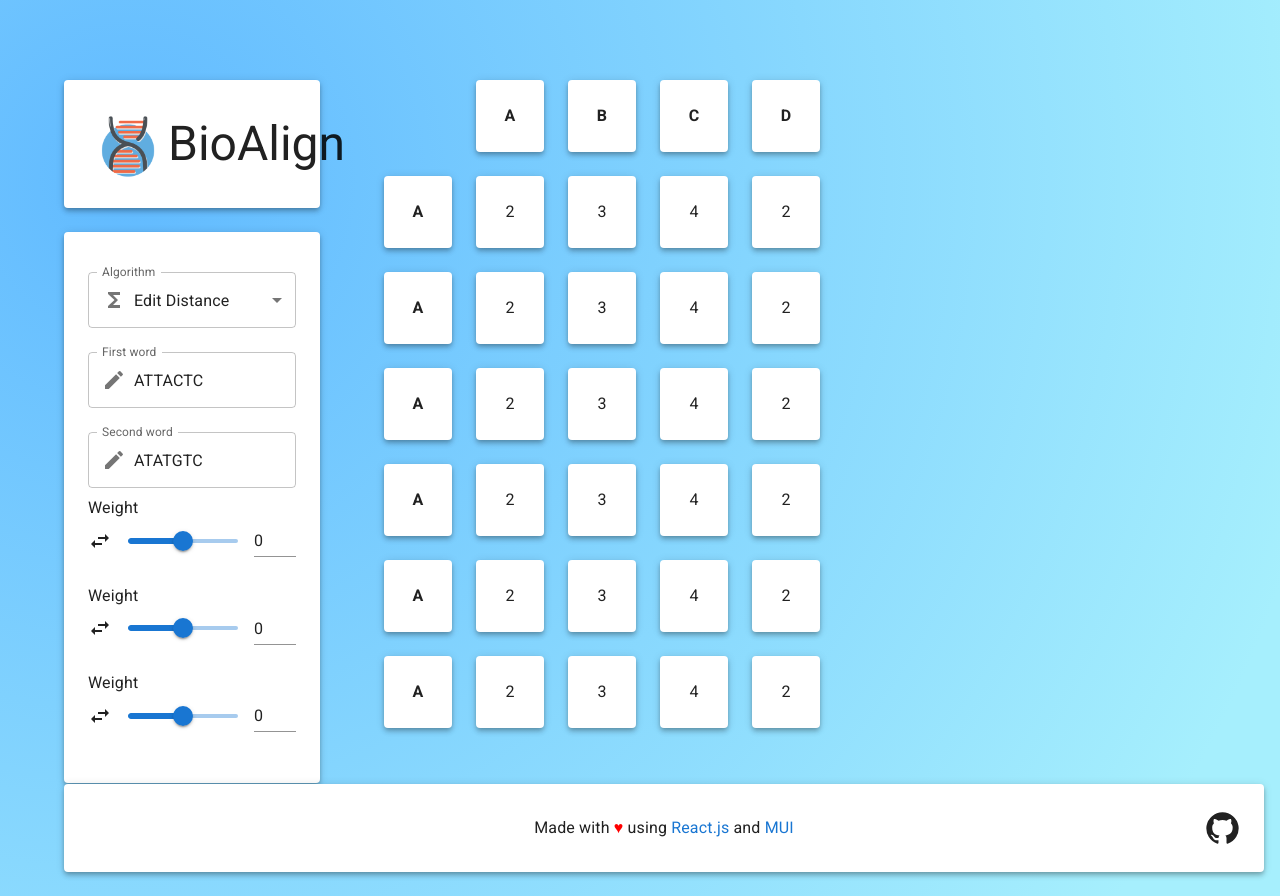
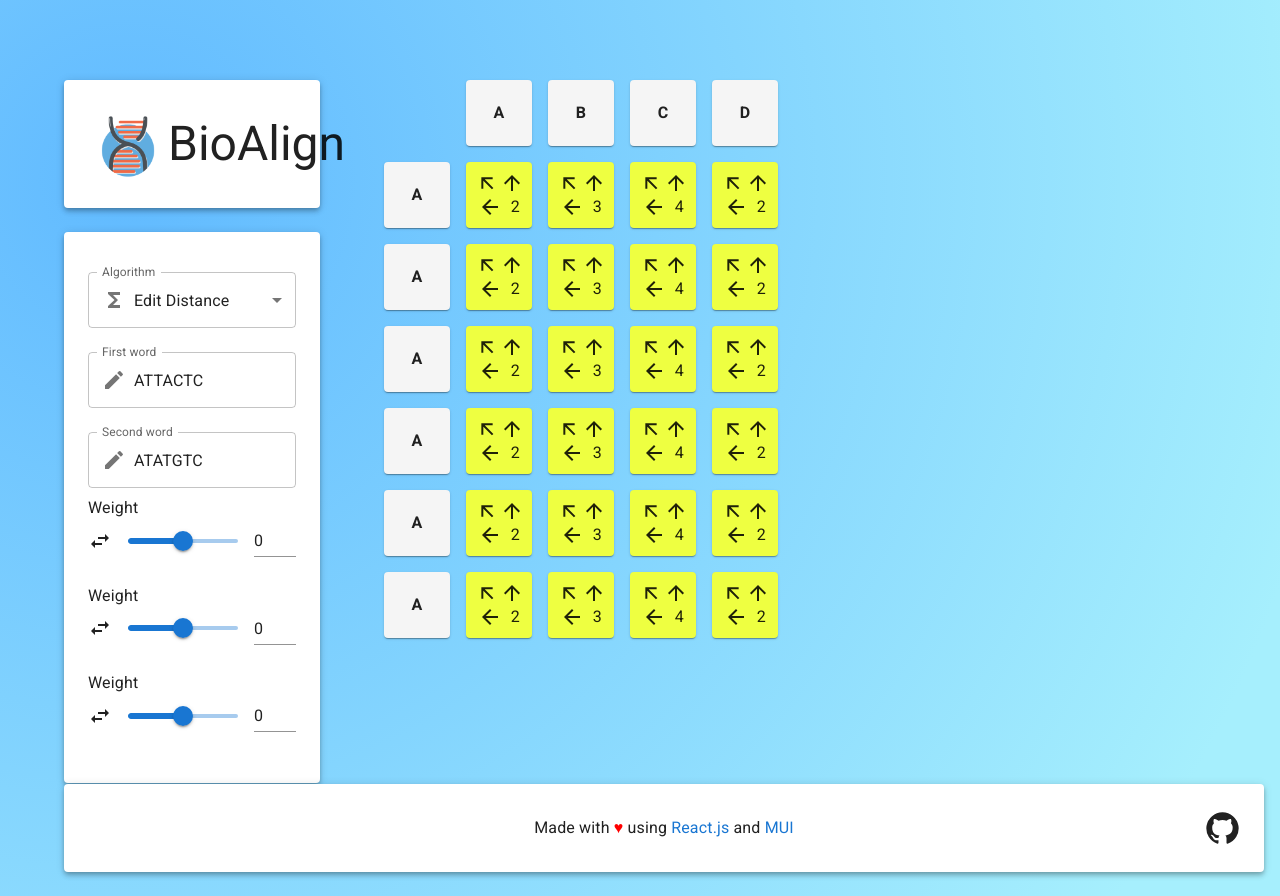
Before and after one commit to francescopastore/bio-align, a React (Create React App) app: page / in a window 1280 px wide. Built offline with nearby package versions, Linux system fonts and the light colour scheme.

Commit message:
Added card styles for numbers and letters

```diff
--- a/src/components/AppTable.js
+++ b/src/components/AppTable.js
@@ -54,6 +54,5 @@ const style = {
   container: {},
   row: {
     display: 'flex',
-    mb: 3,
   },
 }
--- a/src/components/AppTableCard.js
+++ b/src/components/AppTableCard.js
@@ -1,20 +1,58 @@
 import * as React from 'react'
 import Typography from '@mui/material/Typography'
-
-import AppContainer from './AppContainer'
+import Box from '@mui/material/Box'
+import Paper from '@mui/material/Paper'
+import ArrowUpwardIcon from '@mui/icons-material/ArrowUpward'
+import ArrowBackIcon from '@mui/icons-material/ArrowBack'
+import { lime, grey } from '@mui/material/colors'
 
 export default function AppTableCard(props) {
   const value = parseFloat(props.children.value)
-
+  style.paper.backgroundColor = generateColor(value)
   return (
-    <AppContainer style={{ width: 20, mr: 3 }}>
-      {isNaN(value) ? (
-        <Typography align="center" sx={{ fontWeight: 'bold' }}>
-          {props.children.value}
-        </Typography>
-      ) : (
-        <Typography align="center">{value}</Typography>
-      )}
-    </AppContainer>
+    <Paper sx={style.paper}>
+      {isNaN(value)
+        ? generateLetterCard(props.children.value)
+        : generateNumberCard(value)}
+    </Paper>
   )
 }
+
+function generateColor(value) {
+  if (isNaN(value)) {
+    return grey['A100']
+  } else {
+    return lime['A200']
+  }
+}
+
+function generateLetterCard(value) {
+  return <Typography sx={{ fontWeight: 'bold' }}>{value}</Typography>
+}
+
+function generateNumberCard(value) {
+  return (
+    <Box
+      sx={{ display: 'flex', justifyContent: 'space-around', flexWrap: 'wrap' }}
+    >
+      <ArrowUpwardIcon sx={{ transform: 'rotate(-45deg)' }}></ArrowUpwardIcon>
+      <ArrowUpwardIcon></ArrowUpwardIcon>
+      <ArrowBackIcon></ArrowBackIcon>
+      <Typography>{value}</Typography>
+    </Box>
+  )
+}
+
+const style = {
+  paper: {
+    p: 1,
+    width: 50,
+    height: 50,
+    mr: 2,
+    mb: 2,
+    alignItems: 'center',
+    display: 'flex',
+    justifyContent: 'center',
+    backgroundColor: '', // to be generated
+  },
+}
```
